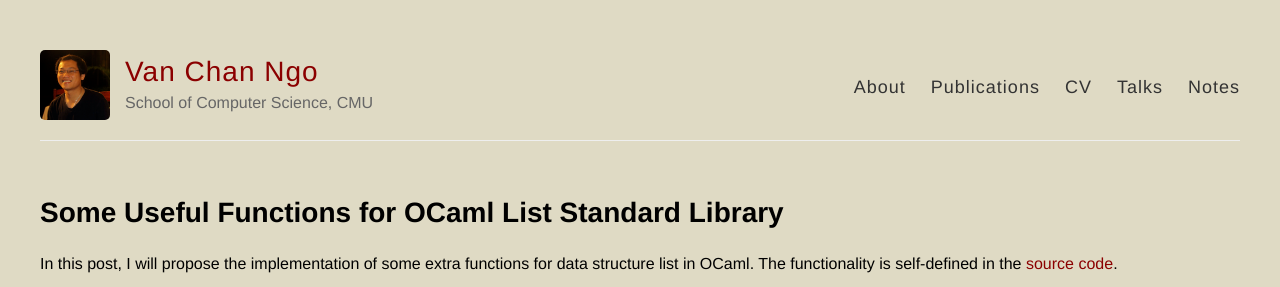
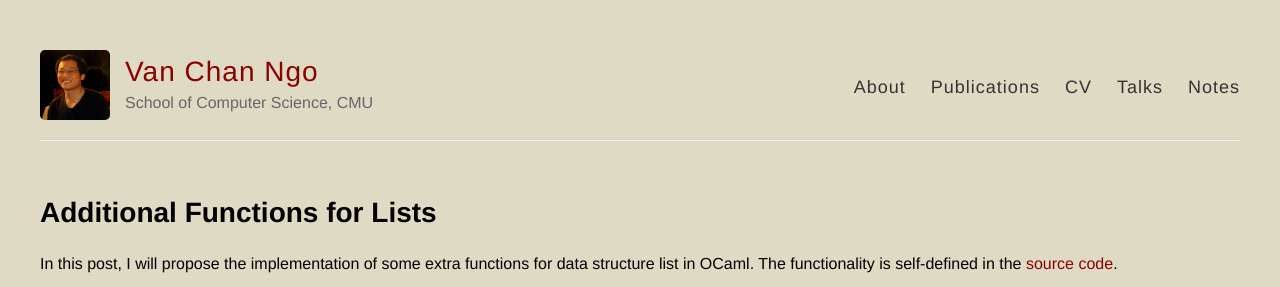
Before and after one commit to channgo2203/channgo2203.github.io, a Jekyll site: the page built from _posts/2016-05-23-extralist.md, in a window 1280 px wide, cut to the strip 0-287 px from the top of the page. Built offline with Jekyll 4.4.1, drawn with Linux system fonts in a browser that asks for light colours; comment, search, counter and statistics services are not loaded.

Commit message:
update all

```diff
--- a/_posts/2016-05-23-extralist.md
+++ b/_posts/2016-05-23-extralist.md
@@ -1,6 +1,6 @@
 ---
 layout: post
-title: Some Useful Functions for OCaml List Standard Library
+title: Additional Functions for Lists
 published: true
 ---
 
```
